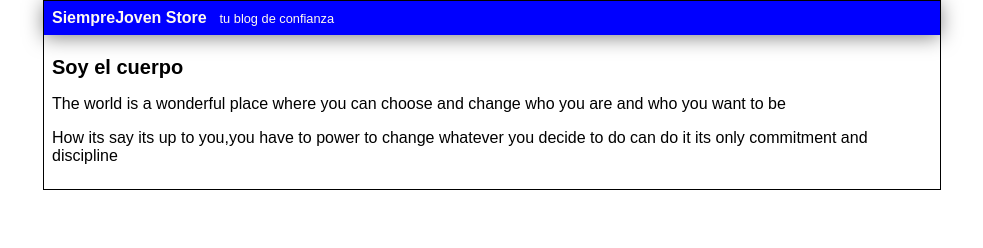
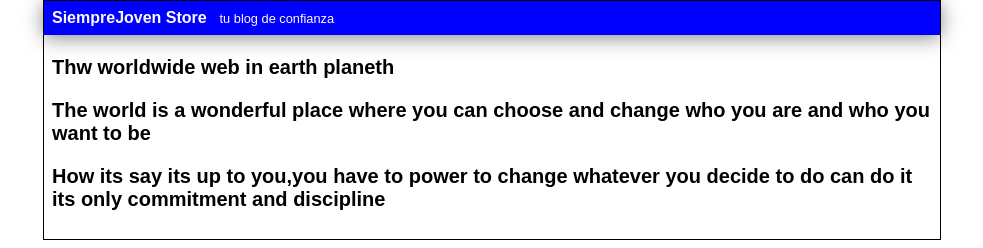
Before and after one commit to fpipee/Blog, a plain HTML site: page index.html in a window 1280 px wide. Shown: the whole page, without its empty margins (148-1131 px from the left). Drawn offline with Linux system fonts and the light colour scheme.

Commit message:
pull request

```diff
--- a/index.html
+++ b/index.html
@@ -8,7 +8,7 @@
     <div id="container">
         <div id="cabecera">SiempreJoven Store<span id="tagline">tu blog de confianza</span></div>
         <div id="post">
-            <h1>Soy el cuerpo</h1>
+            <h1>Thw worldwide web in earth planeth<h1>
             <p>The world is a wonderful place where you can choose and change who you are and who you want to be</p>
             <p>How its say its up to you,you have to power to change whatever you decide to do can do it its only commitment and discipline</p>
         </div>
```
